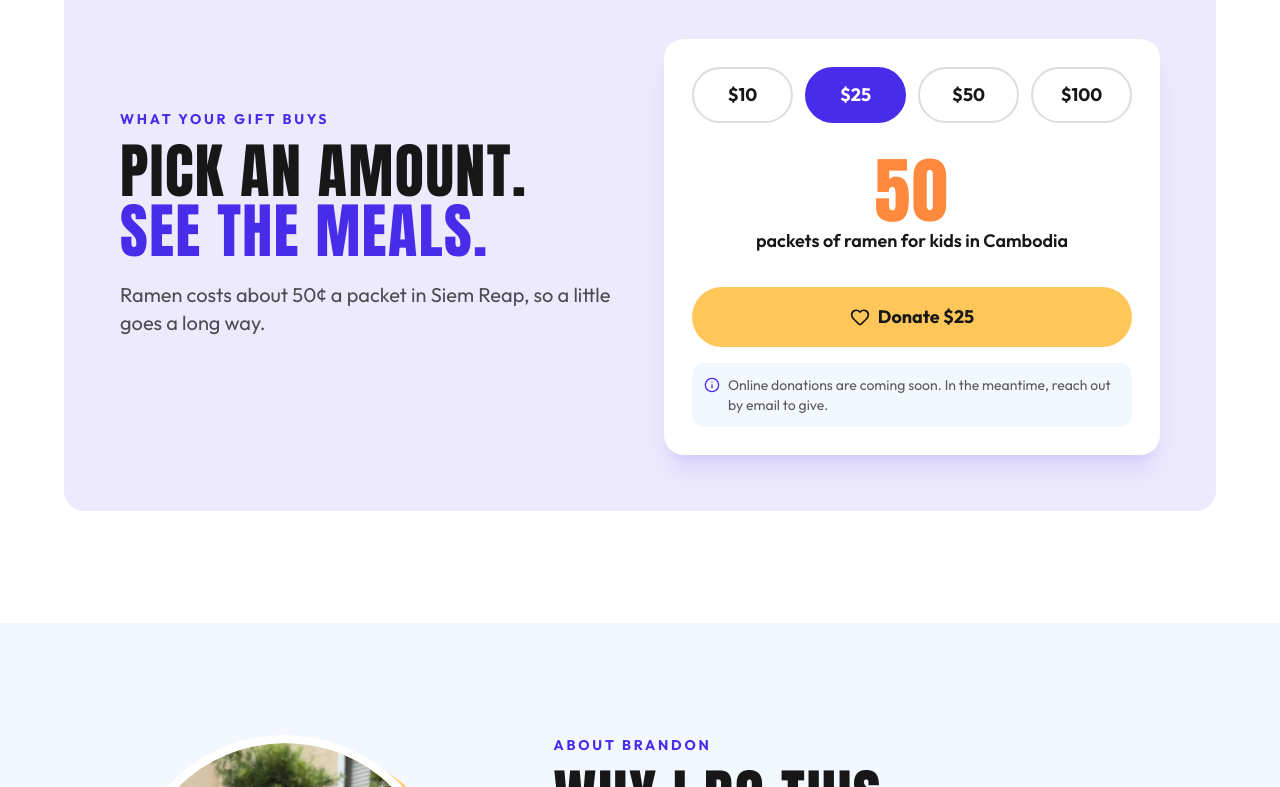
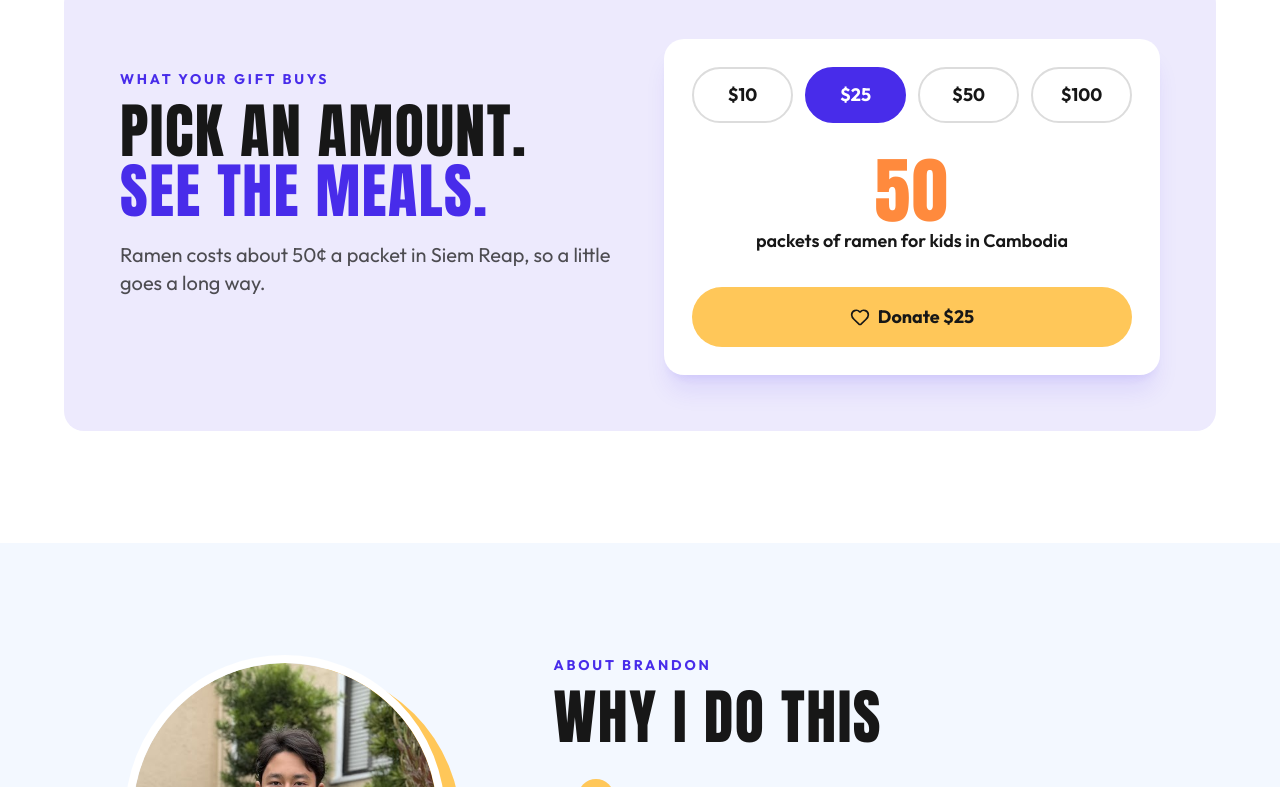
Before and after one commit to iampiotr/ramenrun, a React (Vite) app: page / in a window 1280 px wide. Shown: the part 3380-4167 px from the top of the page. Built offline with nearby package versions, Linux system fonts and the light colour scheme.

Commit message:
Open a pledge email form from the Donate button.

```diff
--- a/src/App.tsx
+++ b/src/App.tsx
@@ -11,10 +11,11 @@ import { Hero } from './components/Hero'
 import { HowItWorks } from './components/HowItWorks'
 import { ImpactStats } from './components/ImpactStats'
 import { Nav } from './components/Nav'
+import { PledgeProvider } from './components/pledge'
 
 export default function App() {
   return (
-    <>
+    <PledgeProvider>
       <a
         href="#main"
         className="sr-only z-50 rounded-full bg-sun px-4 py-2 font-bold focus:not-sr-only focus:fixed focus:top-3 focus:left-3"
@@ -36,6 +37,6 @@ export default function App() {
         <FinalCta />
       </main>
       <Footer />
-    </>
+    </PledgeProvider>
   )
 }
--- a/src/components/Button.tsx
+++ b/src/components/Button.tsx
@@ -14,12 +14,11 @@ type ButtonProps = AnchorHTMLAttributes<HTMLAnchorElement> & {
   size?: 'md' | 'lg'
 }
 
+export function buttonClass(variant: Variant = 'sun', size: 'md' | 'lg' = 'md', className = '') {
+  const sizing = size === 'lg' ? 'px-8 py-4 text-lg' : 'px-6 py-3 text-base'
+  return `inline-flex cursor-pointer items-center justify-center gap-2 rounded-full font-bold transition-colors focus-visible:outline-4 focus-visible:outline-offset-2 focus-visible:outline-sun ${sizing} ${variants[variant]} ${className}`
+}
+
 export function Button({ variant = 'sun', size = 'md', className = '', ...props }: ButtonProps) {
-  const sizing = size === 'lg' ? 'px-8 py-4 text-lg' : 'px-6 py-3 text-base'
-  return (
-    <a
-      className={`inline-flex items-center justify-center gap-2 rounded-full font-bold transition-colors focus-visible:outline-4 focus-visible:outline-offset-2 focus-visible:outline-sun ${sizing} ${variants[variant]} ${className}`}
-      {...props}
-    />
-  )
+  return <a className={buttonClass(variant, size, className)} {...props} />
 }
--- a/src/components/FinalCta.tsx
+++ b/src/components/FinalCta.tsx
@@ -1,10 +1,13 @@
 import { Heart } from 'lucide-react'
 
 import { Button } from './Button'
-import { donateHref } from '../config'
+import { donateHref, isDonateLive } from '../config'
+import { usePledge } from './pledge'
 import { finalCta } from '../content'
 
 export function FinalCta() {
+  const { openPledge } = usePledge()
+
   return (
     <section className="px-5 py-20">
       <div className="relative mx-auto max-w-6xl overflow-hidden rounded-[40px] bg-sun px-8 py-16 text-center md:py-20">
@@ -13,7 +16,17 @@ export function FinalCta() {
         <div className="relative">
           <h2 className="text-5xl leading-none md:text-7xl">{finalCta.title}</h2>
           <p className="mx-auto mt-5 max-w-xl text-lg md:text-xl">{finalCta.body}</p>
-          <Button href={donateHref()} variant="brand" size="lg" className="mt-9">
+          <Button
+            href={donateHref()}
+            variant="brand"
+            size="lg"
+            className="mt-9"
+            onClick={(event) => {
+              if (isDonateLive) return
+              event.preventDefault()
+              openPledge()
+            }}
+          >
             <Heart className="size-5" aria-hidden />
             Donate Now
           </Button>
--- a/src/components/GiftCalculator.tsx
+++ b/src/components/GiftCalculator.tsx
@@ -1,13 +1,47 @@
-import { Heart, Info } from 'lucide-react'
-import { useState } from 'react'
+import { Heart, Send } from 'lucide-react'
+import { useEffect, useRef, useState, type FormEvent } from 'react'
 
-import { Button } from './Button'
+import { buttonClass, Button } from './Button'
 import { Section, SectionHeading } from './Section'
-import { COST_PER_PACKET_USD, GIFT_AMOUNTS_USD, donateHref, isDonateLive } from '../config'
+import { usePledge } from './pledge'
+import {
+  COST_PER_PACKET_USD,
+  GIFT_AMOUNTS_USD,
+  PLEDGE_EMAIL,
+  donateHref,
+  isDonateLive,
+} from '../config'
+
+function pledgeMailto(email: string, amount: number, packets: number) {
+  const subject = `Donation pledge — $${amount}`
+  const body = [
+    `I want to pledge $${amount} (${packets} packets of ramen).`,
+    '',
+    `My email: ${email}`,
+  ].join('\n')
+  return `mailto:${PLEDGE_EMAIL}?subject=${encodeURIComponent(subject)}&body=${encodeURIComponent(body)}`
+}
 
 export function GiftCalculator() {
+  const { open, openPledge } = usePledge()
   const [amount, setAmount] = useState(GIFT_AMOUNTS_USD[1])
+  const [email, setEmail] = useState('')
+  const emailRef = useRef<HTMLInputElement>(null)
   const packets = Math.floor(amount / COST_PER_PACKET_USD)
+
+  useEffect(() => {
+    if (open) emailRef.current?.focus()
+  }, [open])
+
+  function sendPledge(event: FormEvent<HTMLFormElement>) {
+    event.preventDefault()
+    const address = email.trim()
+    if (!emailRef.current?.checkValidity()) {
+      emailRef.current?.reportValidity()
+      return
+    }
+    window.location.href = pledgeMailto(address, amount, packets)
+  }
 
   return (
     <Section id="donate">
@@ -50,16 +84,62 @@ export function GiftCalculator() {
             <span className="text-lg font-semibold">packets of ramen for kids in Cambodia</span>
           </p>
 
-          <Button href={donateHref(amount)} variant="sun" size="lg" className="mt-8 w-full">
-            <Heart className="size-5" aria-hidden />
-            Donate ${amount}
-          </Button>
+          {isDonateLive ? (
+            <Button href={donateHref(amount)} variant="sun" size="lg" className="mt-8 w-full">
+              <Heart className="size-5" aria-hidden />
+              Donate ${amount}
+            </Button>
+          ) : (
+            <button
+              type="button"
+              className={buttonClass('sun', 'lg', 'mt-8 w-full')}
+              aria-expanded={open}
+              aria-controls="pledge-form"
+              onClick={openPledge}
+            >
+              <Heart className="size-5" aria-hidden />
+              Donate ${amount}
+            </button>
+          )}
 
           {!isDonateLive && (
-            <p className="mt-4 flex items-start gap-2 rounded-xl bg-sky-light p-3 text-sm text-ink/70">
-              <Info className="mt-0.5 size-4 shrink-0 text-brand" aria-hidden />
-              Online donations are coming soon. In the meantime, reach out by email to give.
-            </p>
+            <div
+              className={`grid transition-[grid-template-rows] duration-300 ease-out ${
+                open ? 'grid-rows-[1fr]' : 'grid-rows-[0fr]'
+              }`}
+            >
+              <div className="overflow-hidden" inert={!open}>
+                <form id="pledge-form" className="space-y-4 pt-6" onSubmit={sendPledge}>
+                  <p className="text-sm text-ink/70">
+                    To <span className="font-semibold text-ink">{PLEDGE_EMAIL}</span>
+                  </p>
+                  <div>
+                    <label htmlFor="pledge-email" className="mb-2 block text-sm font-semibold">
+                      Your email
+                    </label>
+                    <input
+                      ref={emailRef}
+                      id="pledge-email"
+                      name="email"
+                      type="email"
+                      required
+                      autoComplete="email"
+                      value={email}
+                      onChange={(event) => setEmail(event.target.value)}
+                      placeholder="you@example.com"
+                      className="w-full rounded-full border-2 border-ink/15 px-5 py-3 outline-none focus:border-brand"
+                    />
+                  </div>
+                  <p className="text-sm font-semibold">
+                    Pledge: ${amount} · {packets} packets
+                  </p>
+                  <button type="submit" className={buttonClass('brand', 'lg', 'w-full')}>
+                    <Send className="size-5" aria-hidden />
+                    Send pledge
+                  </button>
+                </form>
+              </div>
+            </div>
           )}
         </div>
       </div>
--- a/src/components/Hero.tsx
+++ b/src/components/Hero.tsx
@@ -2,10 +2,13 @@ import { ArrowDown, Heart } from 'lucide-react'
 
 import { Button } from './Button'
 import { RotatingText } from './RotatingText'
-import { donateHref } from '../config'
+import { donateHref, isDonateLive } from '../config'
+import { usePledge } from './pledge'
 import { hero } from '../content'
 
 export function Hero() {
+  const { openPledge } = usePledge()
+
   return (
     <section
       id="top"
@@ -24,7 +27,15 @@ export function Hero() {
           <p className="mt-6 max-w-xl text-lg text-white/90 md:text-xl">{hero.body}</p>
 
           <div className="mt-9 flex flex-wrap gap-4">
-            <Button href={donateHref()} size="lg">
+            <Button
+              href={donateHref()}
+              size="lg"
+              onClick={(event) => {
+                if (isDonateLive) return
+                event.preventDefault()
+                openPledge()
+              }}
+            >
               <Heart className="size-5" aria-hidden />
               Donate Now
             </Button>
--- a/src/components/Nav.tsx
+++ b/src/components/Nav.tsx
@@ -3,11 +3,20 @@ import { useState } from 'react'
 
 import { Button } from './Button'
 import { Logo } from './Logo'
-import { donateHref } from '../config'
+import { donateHref, isDonateLive } from '../config'
+import { usePledge } from './pledge'
 import { nav, site } from '../content'
 
 export function Nav() {
   const [open, setOpen] = useState(false)
+  const { openPledge } = usePledge()
+
+  function donate(event: { preventDefault: () => void }) {
+    setOpen(false)
+    if (isDonateLive) return
+    event.preventDefault()
+    openPledge()
+  }
 
   return (
     <header className="sticky top-0 z-40 bg-brand text-white shadow-lg shadow-brand-dark/20">
@@ -22,7 +31,9 @@ export function Nav() {
               {item.label}
             </a>
           ))}
-          <Button href={donateHref()}>Donate</Button>
+          <Button href={donateHref()} onClick={donate}>
+            Donate
+          </Button>
         </nav>
 
         <button
@@ -51,7 +62,7 @@ export function Nav() {
               {item.label}
             </a>
           ))}
-          <Button href={donateHref()} className="mt-3" onClick={() => setOpen(false)}>
+          <Button href={donateHref()} className="mt-3" onClick={donate}>
             Donate
           </Button>
         </nav>
--- /dev/null
+++ b/src/components/pledge.tsx
@@ -0,0 +1,34 @@
+import { createContext, useContext, useEffect, useState, type ReactNode } from 'react'
+
+type PledgeContextValue = {
+  open: boolean
+  openPledge: () => void
+}
+
+const PledgeContext = createContext<PledgeContextValue | null>(null)
+
+export function PledgeProvider({ children }: { children: ReactNode }) {
+  const [open, setOpen] = useState(false)
+
+  useEffect(() => {
+    function onHash() {
+      if (window.location.hash === '#donate') setOpen(true)
+    }
+    onHash()
+    window.addEventListener('hashchange', onHash)
+    return () => window.removeEventListener('hashchange', onHash)
+  }, [])
+
+  function openPledge() {
+    setOpen(true)
+    document.getElementById('donate')?.scrollIntoView({ behavior: 'smooth', block: 'start' })
+  }
+
+  return <PledgeContext.Provider value={{ open, openPledge }}>{children}</PledgeContext.Provider>
+}
+
+export function usePledge() {
+  const value = useContext(PledgeContext)
+  if (!value) throw new Error('usePledge must be used within PledgeProvider')
+  return value
+}
--- a/src/config.ts
+++ b/src/config.ts
@@ -17,6 +17,8 @@ export const IMPACT = {
 
 export const CONTACT_EMAIL = 'hello@ramenforcambodia.org'
 
+export const PLEDGE_EMAIL = 'team@ramenrun.org'
+
 export const SOCIAL_LINKS = [
   { label: 'Instagram', href: 'https://instagram.com/' },
   { label: 'TikTok', href: 'https://tiktok.com/' },
```
